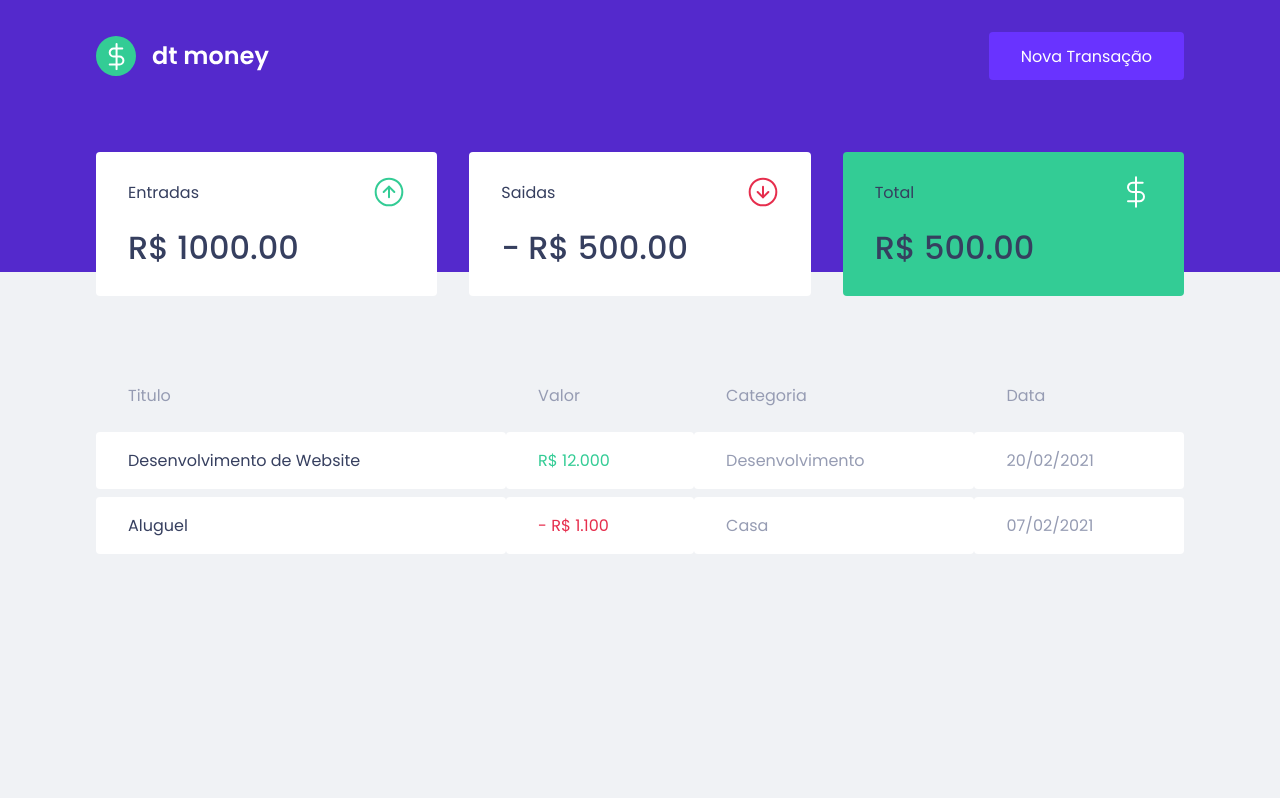
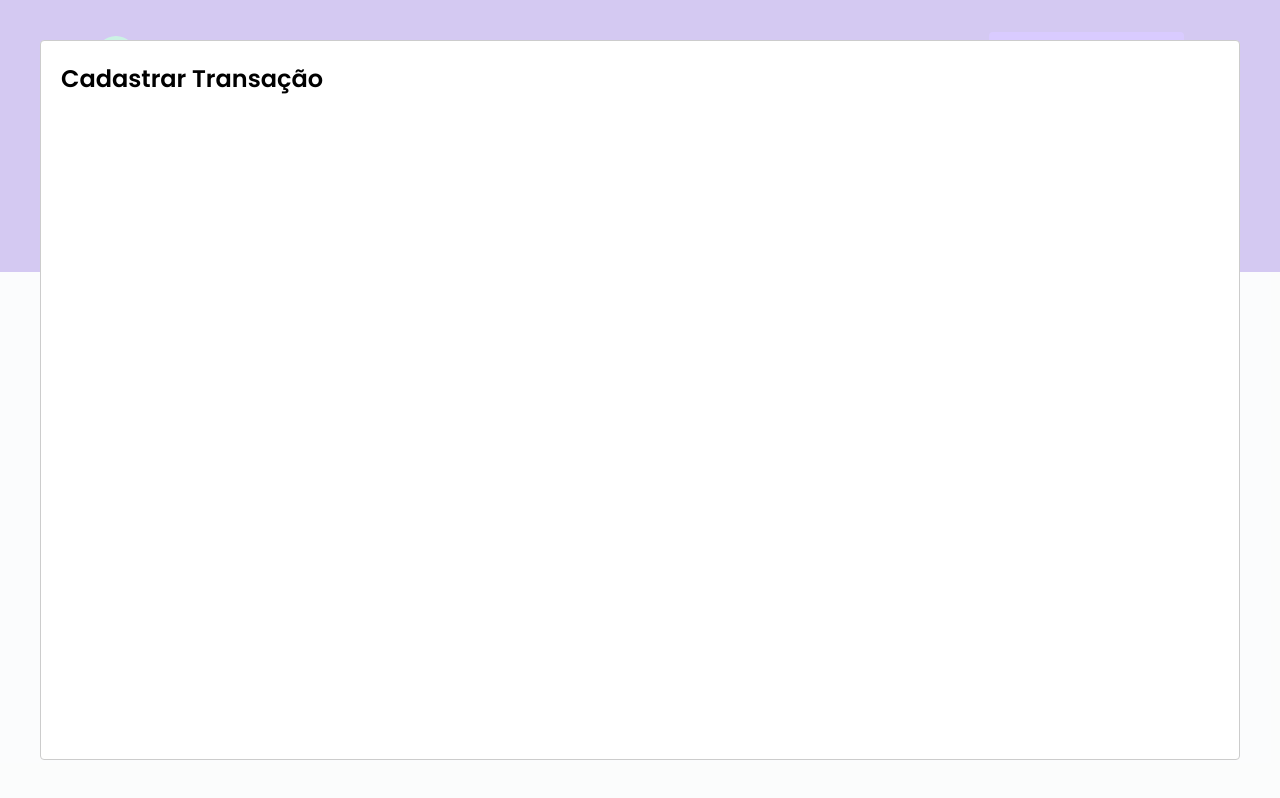
Before and after one commit to vits56/dtmoney, a React (Create React App) app: page / in a window 1280 px wide. Both pictures are taken after a click on the button "Nova Transação". Built offline with nearby package versions, Linux system fonts and the light colour scheme; no server answers; what miragejs would draw is missing.

Commit message:
config modal

```diff
--- a/package.json
+++ b/package.json
@@ -3,10 +3,14 @@
   "version": "0.1.0",
   "private": true,
   "dependencies": {
+    "-": "^0.0.1",
+    "@types/react-modal": "^3.13.1",
+    "D": "^1.0.0",
     "axios": "^0.24.0",
     "miragejs": "^0.1.43",
     "react": "^17.0.2",
     "react-dom": "^17.0.2",
+    "react-modal": "^3.14.4",
     "react-scripts": "5.0.0",
     "styled-components": "^5.3.3",
     "web-vitals": "^2.1.0"
--- a/src/App.tsx
+++ b/src/App.tsx
@@ -1,14 +1,37 @@
-
+import { useState } from 'react';
+import Modal from 'react-modal';
 import { Dashboard } from './components/Dashboard';
 import { Header } from './components/Header';
 
 import { GlobalStyle } from './styles/global';
 
+Modal.setAppElement('#root');
+
 export function App() {
+
+  const [isNewTransactionModalOpen, setIsNewTransactionModalOpen] = useState(false);
+
+  function handleOpenNewTransactionModal() {
+    setIsNewTransactionModalOpen(true);
+  }
+
+  function handleCloseNewTransactionModal() {
+    setIsNewTransactionModalOpen(false);
+  }
+
   return (
     <>
-      <Header />
+      <Header onOpenNewTransactionModal={handleOpenNewTransactionModal}/>
+
       <Dashboard />
+
+      <Modal
+          isOpen={isNewTransactionModalOpen}
+          onRequestClose={handleCloseNewTransactionModal}
+        >
+          <h2>Cadastrar Transação</h2>
+        </Modal>
+
       <GlobalStyle />
     </>
   );
--- a/src/components/Header/index.tsx
+++ b/src/components/Header/index.tsx
@@ -1,14 +1,23 @@
 import logoImg from '../../assets/logo.svg'
+
 import { Container, Content } from './styles'
 
-export function Header() {
+interface HeaderProps {
+  onOpenNewTransactionModal: () => void;
+}
+
+export function Header({ onOpenNewTransactionModal }: HeaderProps) {
+
+
   return (
     <Container>
       <Content >
         <img src={logoImg} alt="dt money" />
-        <button type="button">
+        <button type="button" onClick={onOpenNewTransactionModal}>
           Nova Transação
         </button>
+
+
       </Content>
     </Container>
   )
```
Also changed, not shown: 1 other file (tests, documents, lock files or other folders).
